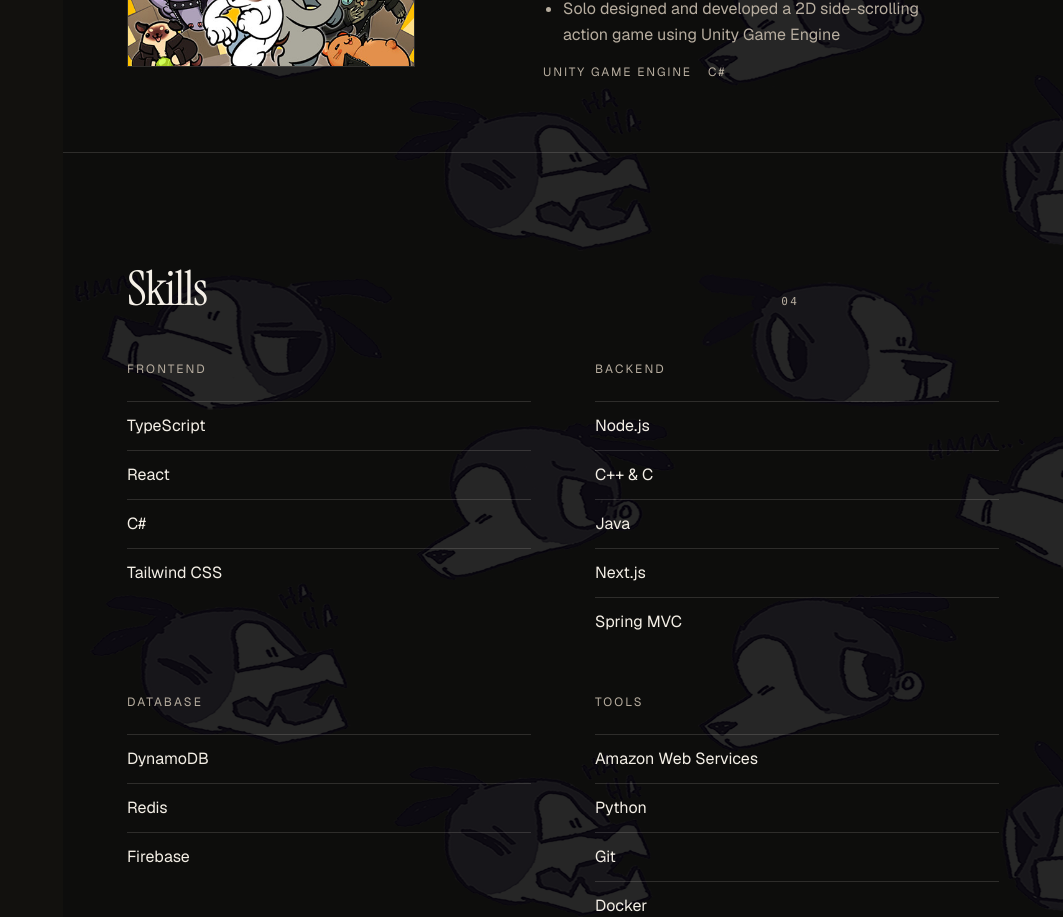
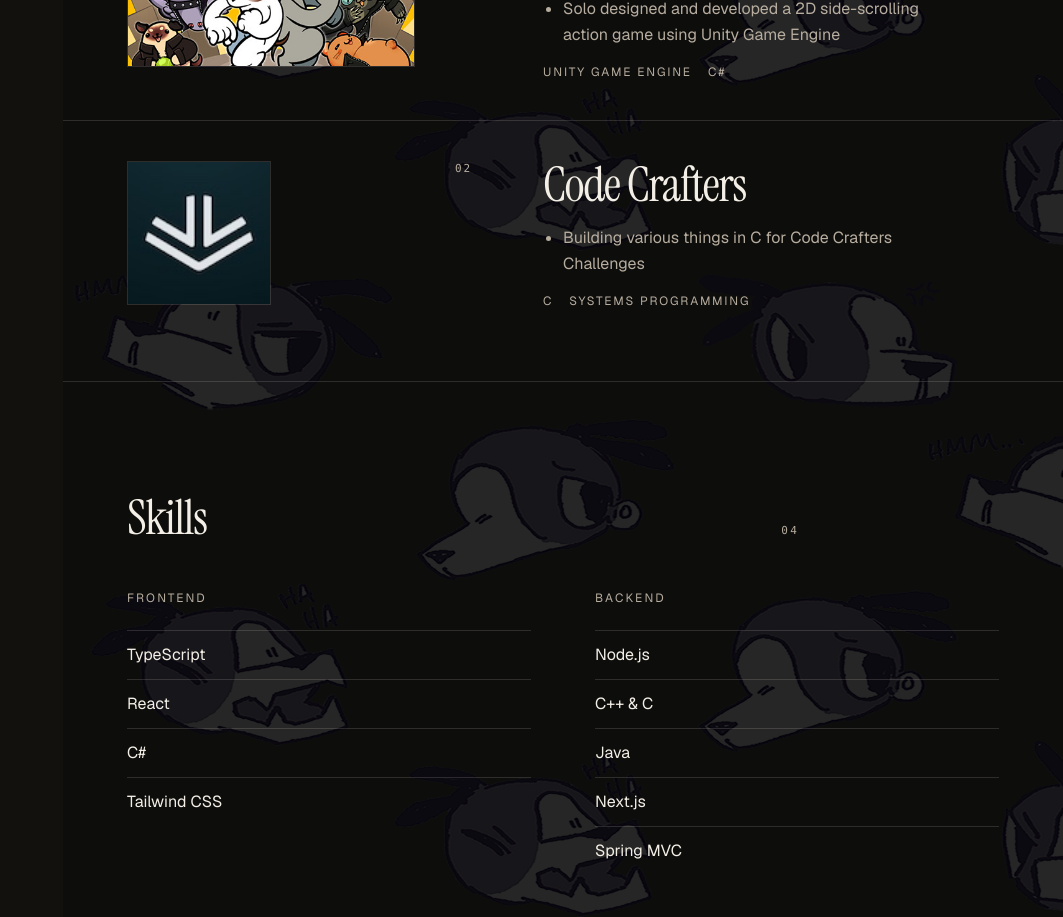
Before and after one commit to FruitPunch5amurai/FruitPunch5amurai.github.io, a Next.js app: page / in a window 1280 px wide. Shown: the part 2920-3837 px from the top of the page, without its empty margins (217-1280 px from the left). Built offline with nearby package versions, Linux system fonts and the light colour scheme.

Commit message:
Code Crafters add in

```diff
--- a/src/components/entry-section.tsx
+++ b/src/components/entry-section.tsx
@@ -51,7 +51,9 @@ function EntryRow({ entry, index }: { entry: Project; index: number }) {
       <img
         src={publicSrc(image)}
         alt={entry.imageAlt?.trim() || entry.title}
-        className="h-auto w-full border border-line"
+className={`h-auto border border-line ${
+  entry.title === "Code Crafters" ? "w-2/4" : "w-full"
+}`}
       />
       <div className={textClassName}>{body}</div>
     </>
--- a/src/content/site.ts
+++ b/src/content/site.ts
@@ -108,6 +108,15 @@ export const site: Site = {
        image: "/projects/RuffCity.jpg",
        imageAlt: "Ruff City",
      },
+          {
+       title: "Code Crafters",
+       year: "",
+       summary: ["Building various things in C for Code Crafters Challenges"],
+       tags: ["C", "Systems Programming"],
+       href: "https://github.com/FruitPunch5amurai",
+       image: "/projects/Codecrafters.jpg",
+       imageAlt: "Code Crafters",
+     },
   ],
   skills: [
     {
```
Also changed, not shown: public/projects/Codecrafters.jpg (added).
